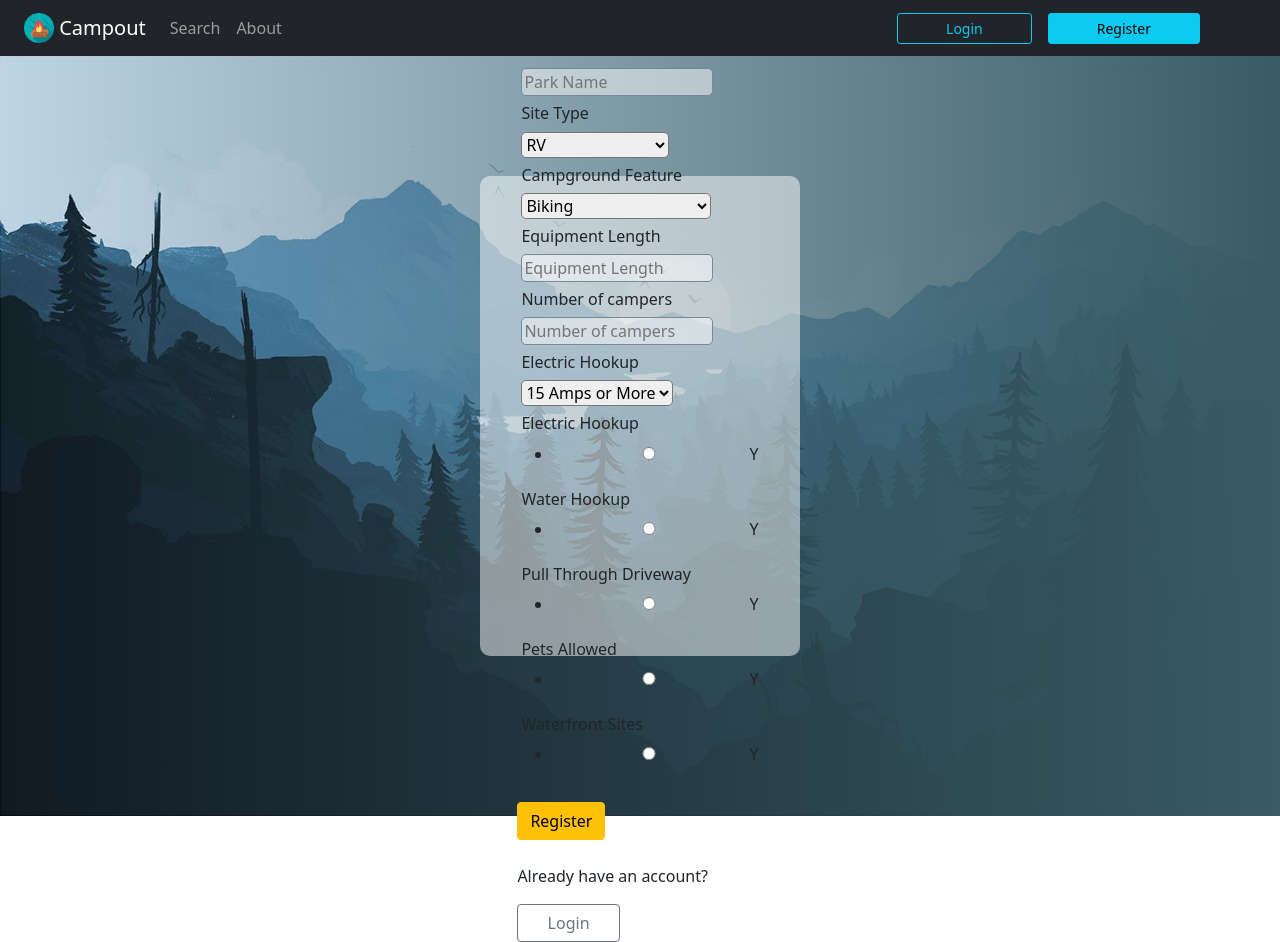
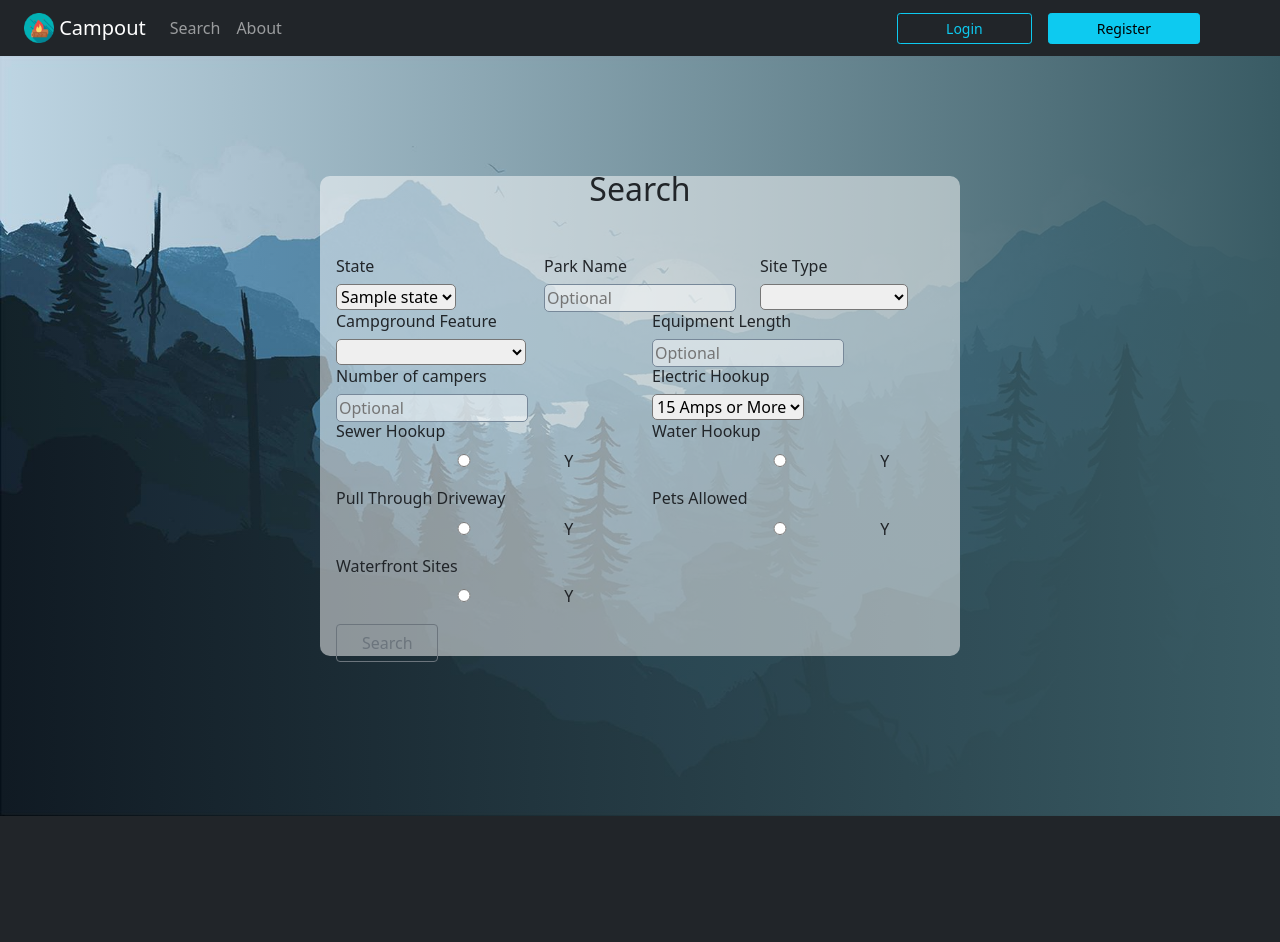
Before and after one commit to jdarling96/Campout-capstone-1, a Flask app: page /search in a window 1280 px wide. After the commit the page ends 816 px from the top, so only its background shows below. Run offline with Flask 2, Linux system fonts and the light colour scheme; tables that the repository leaves empty hold one stand-in row (values such as "Sample post").

Commit message:
search form css styling. Search form blank choices in SelectFields for optional input

```diff
--- a/app.py
+++ b/app.py
@@ -151,4 +151,7 @@ def search_campgrounds_form():
 
     form = SearchCampground()
     form.state_id.choices = [(state.short_name, state.long_name)for state in States.query.all()]
+    form.site_type.choices.insert(0,(0,''))
+    form.amenity.choices.insert(0,(0,''))
+
     return render_template('search.html', form=form)
--- a/forms.py
+++ b/forms.py
@@ -42,11 +42,11 @@ class SearchCampground(FlaskForm):
 
     state_id = SelectField('State')
 
-    pname = StringField('Park Name')
+    pname = StringField('Park Name', validators=[Optional()])
 
     site_type = SelectField('Site Type', coerce=int, choices=[(2001,'RV'),(10001,'Cabins/Lodgings'),
      (2003,'Tent'),(2002, 'Trailer'),(9002,'Big Groups'),(9001,'Day Use'),
-     (3001,'Horse Site'),(2004,'Boat Site')])
+     (3001,'Horse Site'),(2004,'Boat Site')], validators=[Optional()])
 
 
     amenity = SelectField('Campground Feature', coerce=int, choices=[(4001,'Biking'),(4002,'Boating'),
@@ -68,7 +68,7 @@ class SearchCampground(FlaskForm):
     (3004,'30 Amps or More'),(3005, '50 Amps or More')])
 
 
-    sewer = RadioField('Electric Hookup', choices=[(3007,'Y')])
+    sewer = RadioField('Sewer Hookup', choices=[(3007,'Y')])
 
 
     water = RadioField('Water Hookup', choices=[(3006,'Y')])
--- a/static/stylesheets/style.css
+++ b/static/stylesheets/style.css
@@ -55,3 +55,22 @@ body {
   background-repeat: no-repeat;
 
 }
+
+#search-div{
+  width: 50vw;
+  height: 60vh;
+  background-color: rgba(255, 255, 255, 0.5);
+}
+
+.flex-container {
+  display: flex;
+  flex-flow: row wrap;
+  justify-content: space-between;
+
+}
+
+ul {
+  margin: 0%;
+  list-style: none;
+
+}
--- a/templates/search.html
+++ b/templates/search.html
@@ -1,28 +1,43 @@
 {% extends 'base.html' %} {% block content %}
 <div id="register-img" class="d-flex justify-content-center">
     <div class="d-flex justify-content-center" style="margin-top: 15vh;">
-       <div id="register-div" class="d-flex flex-column justify-content-center align-items-center p-1" style="border-radius: 10px;">
-        <h2 class='justify-content-center mb-5'>Register</h2>
+       <div id="search-div" class="d-flex flex-column justify-content-center align-items-center p-1" style="border-radius: 10px;">
+        <h2 class='justify-content-center mb-5'>Search</h2>
+
         <form method="post" action="/register">
+
+
+
         {{ form.hidden_tag() }}
+        <div class="container">
+            <div class="row">
+
         {% for field in form if field.widget.input_type != 'hidden' %}
-       <div class="p-1">
+
+
+
+       <div class="col">
         <p class="h6 mb-2">{{field.label}}</p>
         {% for error in field.errors %}
         <p class="text-danger">{{ error }}</p>
         {% endfor %}
-        {{field(placeholder=field.label.text, style='border-radius: 5px;')}}
+        {{field(placeholder='Optional', style='border-radius: 5px;')}}
          </div>
-       {% endfor %}
-       <button class="btn btn-warning mt-3" type="submit">Register</button>
+        {% endfor %}
 
-       <div class="mt-4">
-        <p>Already have an account?</p>
-        <button onclick="window.location.href='/login'" type="button" class="btn btn-outline-secondary btn-md" style="width: 8vw;">Login</button>
+
+       <div class="">
+
+        <button onclick="window.location.href='/login'" type="button" class="btn btn-outline-secondary btn-md" style="width: 8vw;">Search</button>
 
        </div>
     </div>
+</div>
+</div>
+
     </form>
+
+
 
 
     </div>
```
